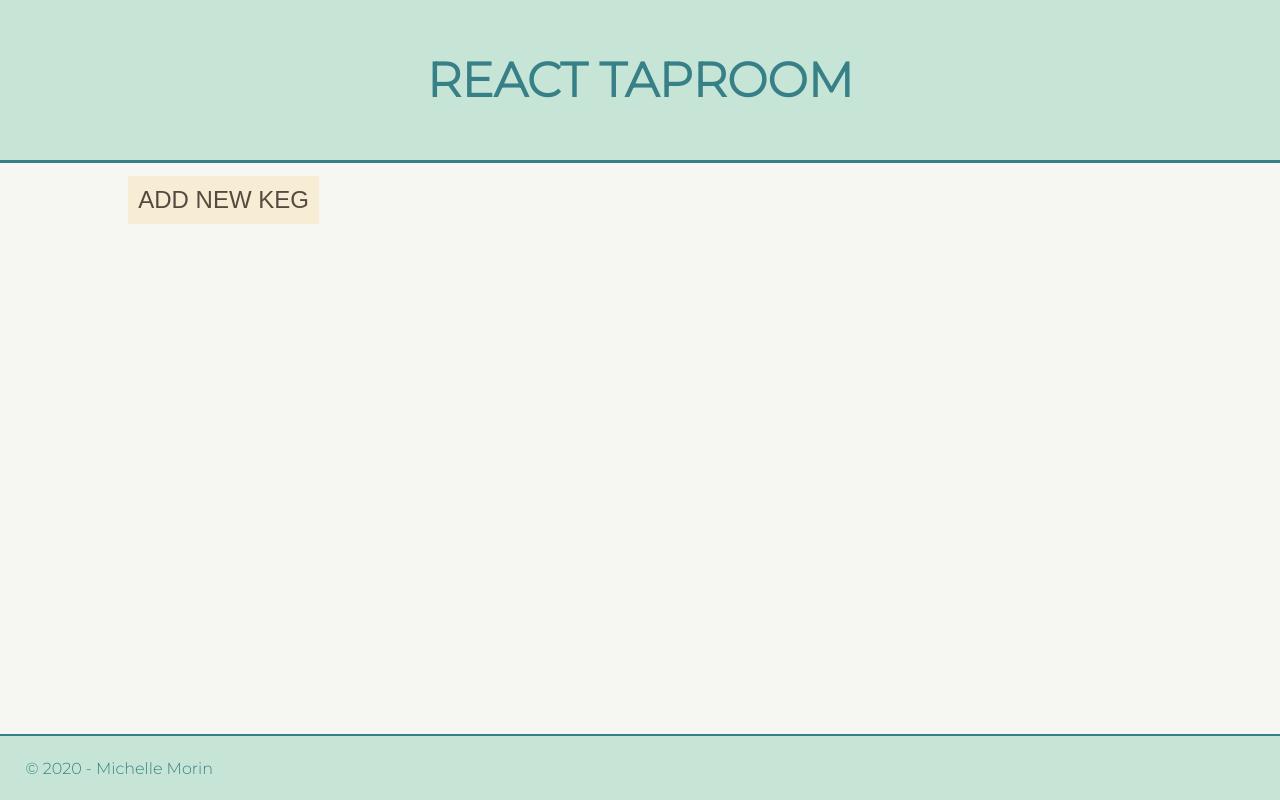
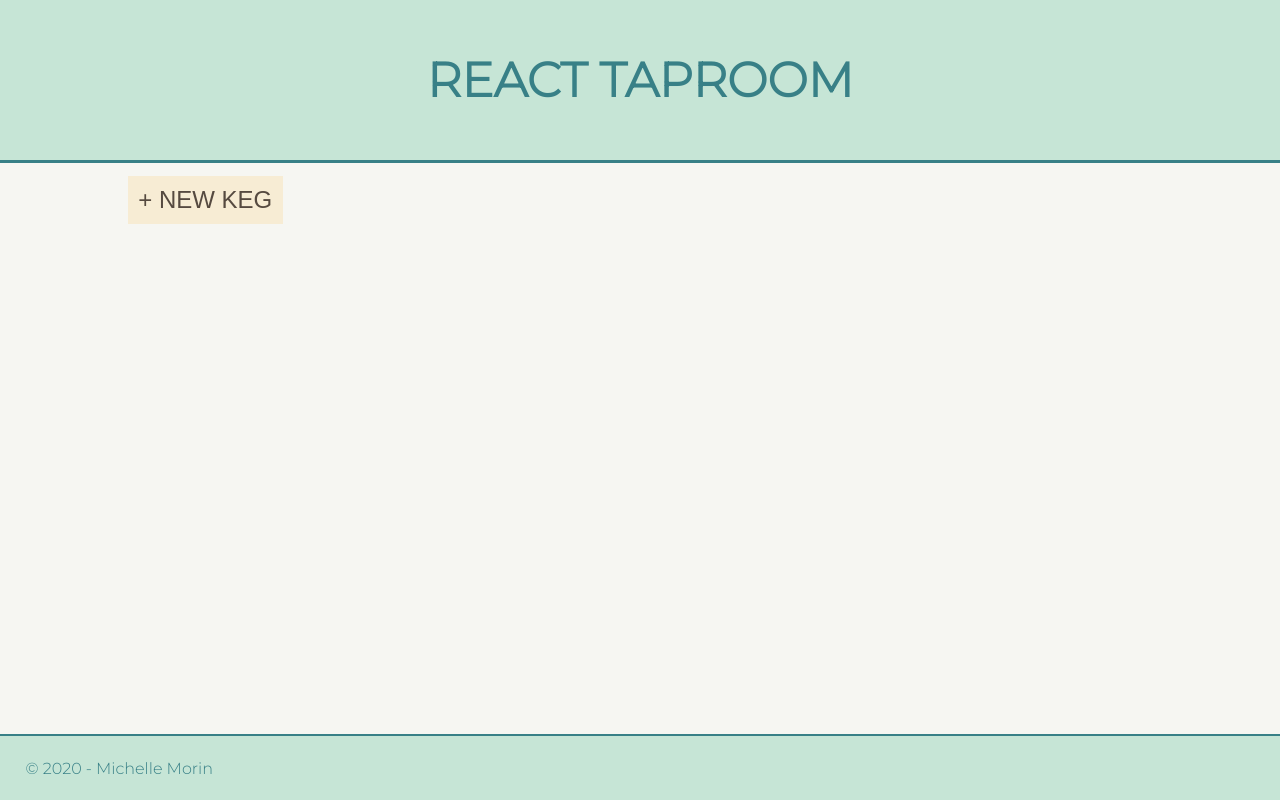
Before and after one commit to michelle-morin/taproom, a React (Create React App) app: page / in a window 1280 px wide. Built offline with nearby package versions, Linux system fonts and the light colour scheme.

Commit message:
update font family and change button text

```diff
--- a/src/components/App.js
+++ b/src/components/App.js
@@ -4,11 +4,17 @@ import TapControl from './TapControl.js';
 import Footer from './Footer.js';
 
 function App() {
+  const appStyles = {
+    fontFamily: "'Montserrat', sans-serif"
+  }
+
   return (
     <React.Fragment>
-      <Header />
-      <TapControl />
-      <Footer />
+      <div style={appStyles}>
+        <Header />
+        <TapControl />
+        <Footer />
+      </div>
     </React.Fragment>
   );
 }
--- a/src/components/TapControl.js
+++ b/src/components/TapControl.js
@@ -79,7 +79,7 @@ class TapControl extends React.Component {
         tapList={this.state.masterKegList}
         onKegSelection={this.handleChangingSelectedKeg}
         onClickingBuy={this.handleKegPurchase} />
-      buttonText = "ADD NEW KEG";
+      buttonText = "+ NEW KEG";
     }
 
     return(
--- a/src/index.css
+++ b/src/index.css
@@ -30,6 +30,7 @@ button.reused-button {
 }
 
 input {
+  font-family: 'Montserrat', sans-serif;
   display: block;
   margin: auto auto;
   height: 2.5rem;
@@ -38,6 +39,7 @@ input {
   background-color: transparent;
   border: 1px solid #388087;
   border-radius: 5%;
+  font-size: 1.5rem;
   padding: 1%;
   outline: none;
   box-shadow: none;
```
